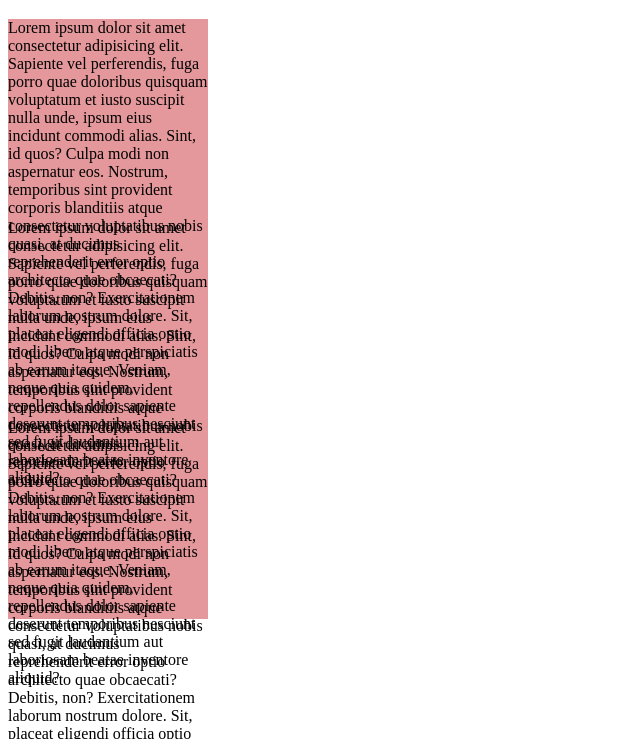
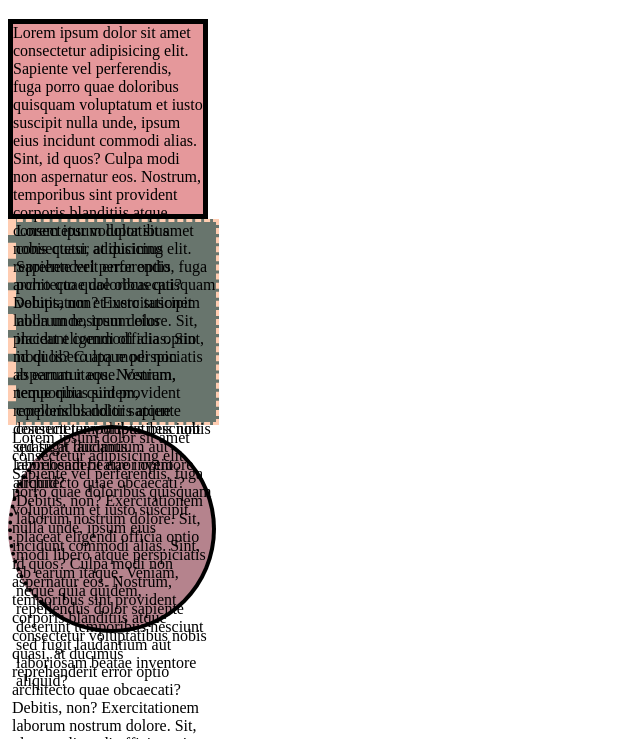
Before and after one commit to aizaz99/UdemyWebDevBootCamp, a plain HTML site: page 6-boxModel/box.html in a window 1280 px wide. Shown: the part 61-800 px from the top of the page, without its empty margins (0-640 px from the left). Drawn offline with Linux system fonts and the light colour scheme.

Commit message:
border radius

```diff
--- a/6-boxModel/box.css
+++ b/6-boxModel/box.css
@@ -8,3 +8,30 @@ h1{
     background-color: pink;
     width: 100px;
 }
+
+#one {
+    background-color:#e5989b ;
+    border-width: 5px;
+    border-color: black;
+    border-style: solid;
+    box-sizing: border-box;
+
+}
+
+
+#two {
+    background-color:#68756d ;
+    border-color: #ffcdb2;
+    border-width: 3px;
+    border-style: dashed;
+    border-left-width: 8px;
+
+}
+
+#three{
+    background-color:#b5838d;
+    border:4px solid black;
+    border-left-style: dotted;
+    border-radius: 50%;
+
+}
--- a/6-boxModel/box.html
+++ b/6-boxModel/box.html
@@ -1,5 +1,5 @@
 
-<!--CSS Box Model,-->
+<!--CSS Box Model,Border and border radius-->
 <!DOCTYPE html>
 <html lang="en">
 <head>
@@ -11,19 +11,19 @@
 </head>
 <body>
     <h1>Hello</h1>
-    <div>
+    <div id="one">
         Lorem ipsum dolor sit amet consectetur adipisicing elit. Sapiente vel perferendis, fuga porro quae doloribus quisquam voluptatum et iusto suscipit nulla unde, ipsum eius incidunt commodi alias. Sint, id quos?
         Culpa modi non aspernatur eos. Nostrum, temporibus sint provident corporis blanditiis atque consectetur voluptatibus nobis quasi, at ducimus reprehenderit error optio architecto quae obcaecati? Debitis, non? Exercitationem laborum nostrum dolore.
         Sit, placeat eligendi officia optio modi libero atque perspiciatis ab earum itaque. Veniam, neque quia quidem, repellendus dolor sapiente deserunt temporibus nesciunt sed fugit laudantium aut laboriosam beatae inventore aliquid?
 
     </div>
-    <div>
+    <div id="two">
         Lorem ipsum dolor sit amet consectetur adipisicing elit. Sapiente vel perferendis, fuga porro quae doloribus quisquam voluptatum et iusto suscipit nulla unde, ipsum eius incidunt commodi alias. Sint, id quos?
         Culpa modi non aspernatur eos. Nostrum, temporibus sint provident corporis blanditiis atque consectetur voluptatibus nobis quasi, at ducimus reprehenderit error optio architecto quae obcaecati? Debitis, non? Exercitationem laborum nostrum dolore.
         Sit, placeat eligendi officia optio modi libero atque perspiciatis ab earum itaque. Veniam, neque quia quidem, repellendus dolor sapiente deserunt temporibus nesciunt sed fugit laudantium aut laboriosam beatae inventore aliquid?
 
     </div>
-    <div>
+    <div id="three">
         Lorem ipsum dolor sit amet consectetur adipisicing elit. Sapiente vel perferendis, fuga porro quae doloribus quisquam voluptatum et iusto suscipit nulla unde, ipsum eius incidunt commodi alias. Sint, id quos?
         Culpa modi non aspernatur eos. Nostrum, temporibus sint provident corporis blanditiis atque consectetur voluptatibus nobis quasi, at ducimus reprehenderit error optio architecto quae obcaecati? Debitis, non? Exercitationem laborum nostrum dolore.
         Sit, placeat eligendi officia optio modi libero atque perspiciatis ab earum itaque. Veniam, neque quia quidem, repellendus dolor sapiente deserunt temporibus nesciunt sed fugit laudantium aut laboriosam beatae inventore aliquid?
```
